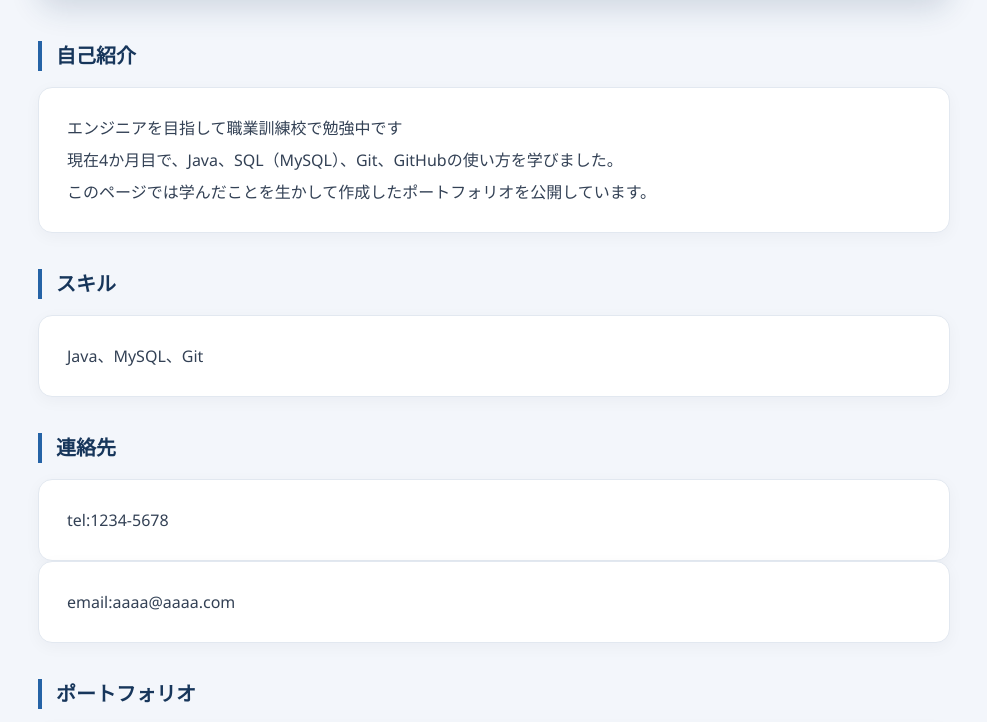
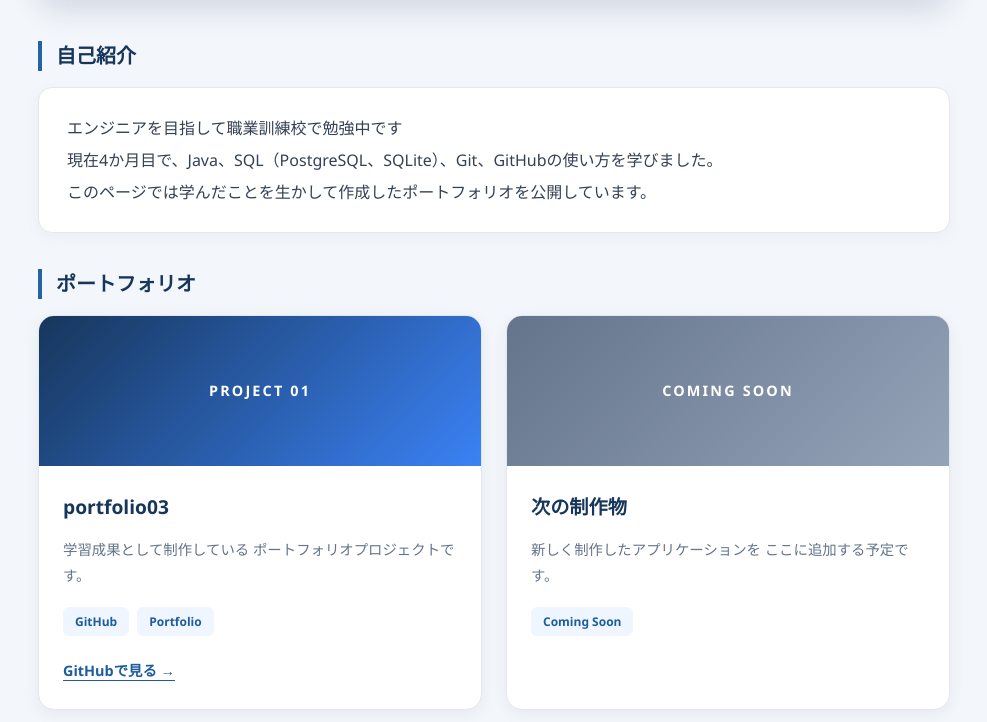
Before and after one commit to yoshiffdq-ux/yoshiffdq-ux.github.io, a plain HTML site: page index.html in a window 1280 px wide. Shown: the part 219-941 px from the top of the page, without its empty margins (146-1133 px from the left). Drawn offline with Linux system fonts and the light colour scheme.

Commit message:
feat: ポートフォリオ一覧のカード化

```diff
--- a/CSS/style.css
+++ b/CSS/style.css
@@ -249,3 +249,164 @@ html.dark {
         transform: none;
     }
 }
+
+
+/* ==========================================
+   ポートフォリオ一覧
+   ========================================== */
+
+/* カードを横並びにする */
+.portfolio-grid {
+    display: grid;
+    grid-template-columns: repeat(2, minmax(0, 1fr));
+    gap: 24px;
+}
+
+/* カード全体 */
+.portfolio-grid .portfolio-card {
+    padding: 0;
+    overflow: hidden;
+    background: #ffffff;
+    border: 1px solid #e2e8f0;
+    border-radius: 16px;
+    box-shadow: 0 4px 16px rgba(15, 23, 42, 0.06);
+    color: #334155;
+    font-size: 1rem;
+    font-weight: normal;
+    transition:
+        transform 0.25s ease,
+        box-shadow 0.25s ease,
+        opacity 0.7s ease;
+}
+
+/* 既存の擬似要素によるPROJECT表示を無効化 */
+.portfolio-grid .portfolio-card::before {
+    content: none;
+}
+
+/* カードのホバー演出 */
+.portfolio-grid .portfolio-card:hover {
+    transform: translateY(-5px);
+    box-shadow: 0 12px 32px rgba(23, 54, 91, 0.15);
+}
+
+/* カード上部の画像領域 */
+.portfolio-image {
+    display: flex;
+    align-items: center;
+    justify-content: center;
+    height: 150px;
+    background: linear-gradient(135deg, #17365b, #3b82f6);
+    color: white;
+    font-size: 0.9rem;
+    font-weight: 700;
+    letter-spacing: 0.15em;
+}
+
+/* 制作予定カード */
+.portfolio-image-next {
+    background: linear-gradient(135deg, #64748b, #94a3b8);
+}
+
+/* カード本文 */
+.portfolio-content {
+    padding: 24px;
+}
+
+.portfolio-content h3 {
+    margin: 0 0 12px;
+    color: #17365b;
+    font-size: 1.2rem;
+}
+
+/* 作品の説明文 */
+.portfolio-grid .portfolio-description {
+    margin: 0 0 18px;
+    padding: 0;
+    border: none;
+    border-radius: 0;
+    background: transparent;
+    box-shadow: none;
+    color: #64748b;
+    font-size: 0.9rem;
+    font-weight: normal;
+    line-height: 1.8;
+}
+
+/* 使用技術タグ */
+.portfolio-tags {
+    display: flex;
+    flex-wrap: wrap;
+    gap: 8px;
+    margin-bottom: 20px;
+}
+
+.portfolio-tags span {
+    padding: 4px 12px;
+    border-radius: 6px;
+    background: #eff6ff;
+    color: #1d5c9f;
+    font-size: 0.75rem;
+    font-weight: 600;
+}
+
+/* GitHubへのリンク */
+.portfolio-link {
+    display: inline-block;
+    font-size: 0.9rem;
+    font-weight: 700;
+}
+
+/* ==========================================
+   ダークモード対応
+   ========================================== */
+
+.dark .portfolio-grid .portfolio-card {
+    background: #182337;
+    border-color: #334155;
+    color: #e2e8f0;
+}
+
+.dark .portfolio-content h3 {
+    color: #bfdbfe;
+}
+
+.dark .portfolio-grid .portfolio-description {
+    background: transparent;
+    color: #cbd5e1;
+    box-shadow: none;
+}
+
+.dark .portfolio-tags span {
+    background: #1e3a5f;
+    color: #bfdbfe;
+}
+
+/* ==========================================
+   レスポンシブ対応
+   ========================================== */
+
+@media (max-width: 600px) {
+    .portfolio-grid {
+        grid-template-columns: 1fr;
+    }
+
+    .portfolio-image {
+        height: 130px;
+    }
+
+    .portfolio-content {
+        padding: 20px;
+    }
+}
+
+/* アニメーション軽減設定 */
+@media (prefers-reduced-motion: reduce) {
+    .portfolio-grid .portfolio-card {
+        transition: none;
+    }
+
+    .portfolio-grid .portfolio-card:hover {
+        transform: none;
+    }
+}
--- a/index.html
+++ b/index.html
@@ -1,5 +1,6 @@
 <!DOCTYPE html>
 <html lang="ja">
+
 <head>
 	<meta charset="UTF-8">
 	<meta name="viewport" content="width=device-width, initial-scale=1.0">
@@ -7,22 +8,68 @@
 	<script src="js/main.js" defer></script>
 	<title>ポートフォリオ公開サイト</title>
 </head>
+
 <body>
 	<h1>ポリテク太郎のポートフォリオ公開サイト</h1>
 	<h2 class="reveal">自己紹介</h2>
 	<p>
 		エンジニアを目指して職業訓練校で勉強中です<br>
-        現在4か月目で、Java、SQL（MySQL）、Git、GitHubの使い方を学びました。<br>
+		現在4か月目で、Java、SQL（PostgreSQL、SQLite）、Git、GitHubの使い方を学びました。<br>
 		このページでは学んだことを生かして作成したポートフォリオを公開しています。
 	</p>
-	<h2>スキル</h2>
-	<p>Java、MySQL、Git</p>
-	<h2>連絡先</h2>
-	<p>tel:1234-5678</p>
-	<p>email:aaaa@aaaa.com</p>
+
 
 	<h2 class="reveal">ポートフォリオ</h2>
-    <p calss = "portfolio-card">portfolio03</p>
-	<button id="themeToggle" class="theme-toggle" type="button" aria-pressed="false">ダークモード</button>
+	<div class="portfolio-grid">
+	    <!-- 作品1：portfolio03 -->
+	    <article class="portfolio-card reveal">
+	        <div class="portfolio-image">
+	            <span>PROJECT 01</span>
+	        </div>
+	        <div class="portfolio-content">
+	            <h3>portfolio03</h3>
+	            <p class="portfolio-description">
+	                学習成果として制作している
+	                ポートフォリオプロジェクトです。
+	            </p>
+	            <div class="portfolio-tags">
+	                <span>GitHub</span>
+	                <span>Portfolio</span>
+	            </div>
+	            <a class="portfolio-link"
+	               href="https://github.com/yoshiffdq-ux/yoshiffdq-ux.github.io"
+	               target="_blank"
+	               rel="noopener noreferrer">
+	                GitHubで見る →
+	            </a>
+	        </div>
+	    </article>
+
+	    <!-- 作品2：今後追加予定 -->
+	    <article class="portfolio-card reveal">
+	        <div class="portfolio-image portfolio-image-next">
+	            <span>COMING SOON</span>
+	        </div>
+	        <div class="portfolio-content">
+	            <h3>次の制作物</h3>
+	            <p class="portfolio-description">
+	                新しく制作したアプリケーションを
+	                ここに追加する予定です。
+	            </p>
+	            <div class="portfolio-tags">
+	                <span>Coming Soon</span>
+	            </div>
+	        </div>
+	    </article>
+	</div>
+
+	<h2 class="reveal">連絡先</h2>
+	<p>email：aaaa@aaaa.com</p>
+	<p>TEL：000-0000-0000</p>
+
+	<button id="themeToggle" class="theme-toggle" type="button" aria-pressed="false">
+		🌙 ダークモード
+	</button>
 </body>
+
 </html>
```
Lines whose indentation alone changed are shown as unchanged.
